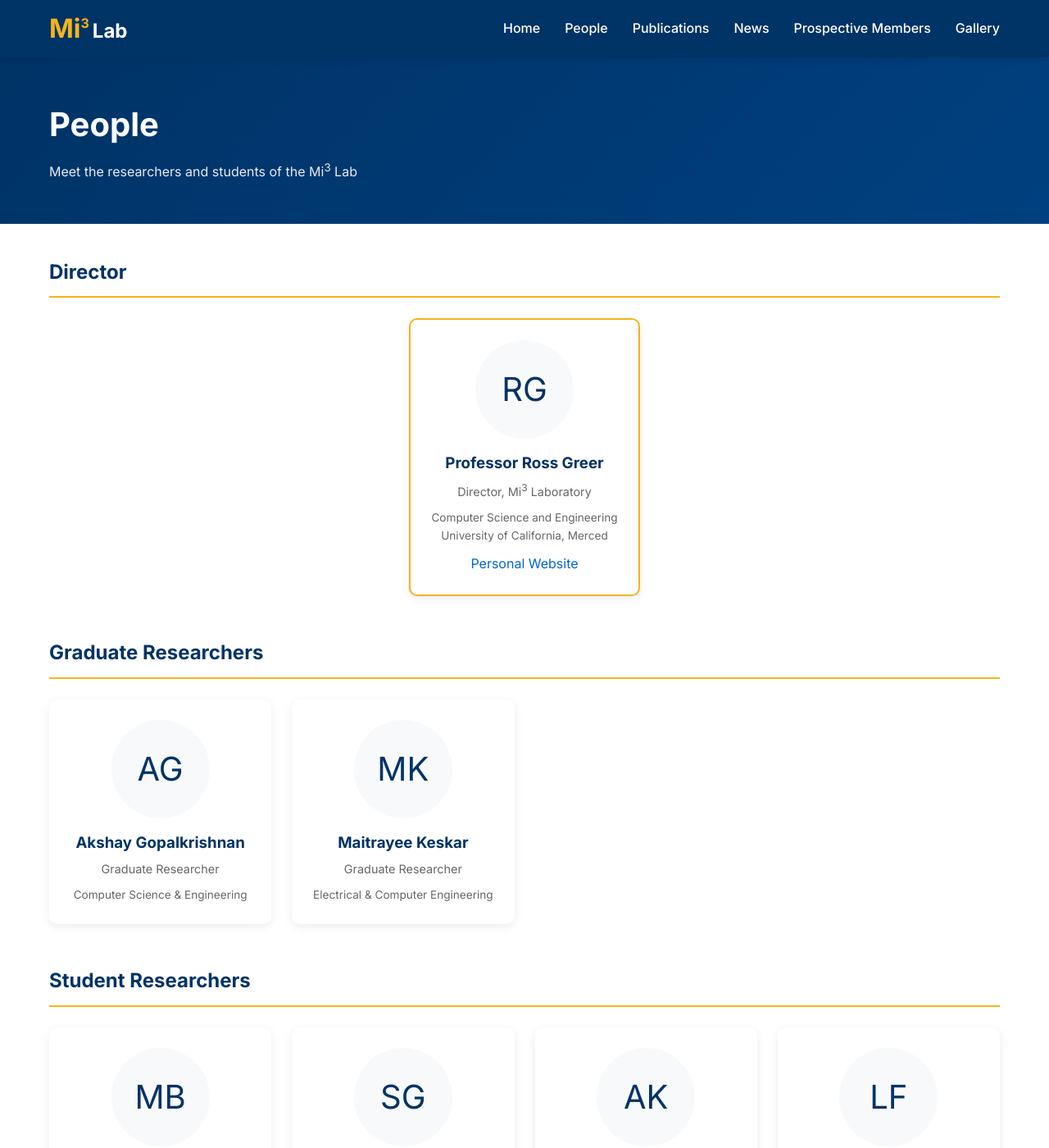
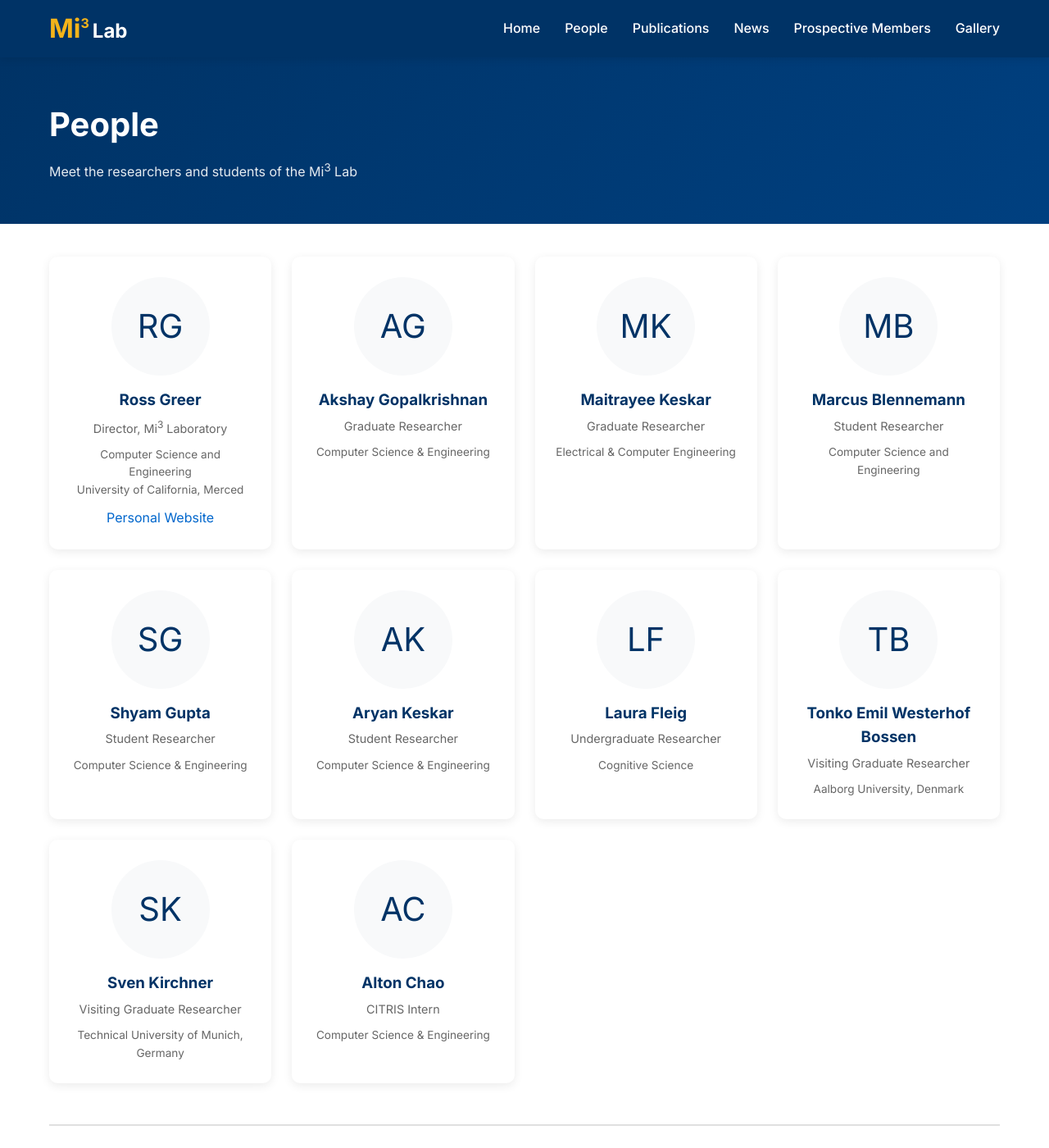
Before and after one commit to Mi3-Lab/mi3-lab.github.io, a Jekyll site: the page built from people.html, in a window 1280 px wide and 1400 px high. Shown: the whole window at 82% size. Built offline with Jekyll 4.4.1, drawn with Linux system fonts in a browser that asks for light colours; some of the changed text lies outside the part shown.

Commit message:
Restructure People page
- Remove hierarchical groupings (Director, Graduate, etc.)
- Display all members in flat grid layout
- Add Alumni section with list format
- Include placeholder alumni entries

```diff
--- a/assets/css/style.css
+++ b/assets/css/style.css
@@ -291,11 +291,8 @@ section:nth-child(even) {
   transform: translateY(-3px);
 }
 
-.person-card.director {
-  grid-column: 1 / -1;
-  max-width: 400px;
-  margin: 0 auto;
-  border: 2px solid var(--secondary-color);
+.people-grid.flat {
+  margin-bottom: 50px;
 }
 
 .person-avatar {
@@ -325,6 +322,60 @@ section:nth-child(even) {
 .person-card .affiliation {
   font-size: 0.85rem;
   color: var(--text-light);
+}
+
+/* Alumni Section */
+.alumni-section {
+  margin-top: 50px;
+  padding-top: 40px;
+  border-top: 2px solid var(--border-color);
+}
+
+.alumni-section h2 {
+  color: var(--primary-color);
+  margin-bottom: 25px;
+  font-size: 1.75rem;
+}
+
+.alumni-list {
+  list-style: none;
+  padding: 0;
+  margin: 0;
+}
+
+.alumni-list li {
+  padding: 15px 0;
+  border-bottom: 1px solid var(--border-color);
+  display: flex;
+  flex-wrap: wrap;
+  gap: 10px;
+  align-items: baseline;
+}
+
+.alumni-list li:last-child {
+  border-bottom: none;
+}
+
+.alumni-name {
+  font-weight: 600;
+  color: var(--primary-color);
+  min-width: 180px;
+}
+
+.alumni-details {
+  color: var(--text-light);
+  font-size: 0.95rem;
+}
+
+@media (max-width: 600px) {
+  .alumni-list li {
+    flex-direction: column;
+    gap: 5px;
+  }
+
+  .alumni-name {
+    min-width: auto;
+  }
 }
 
 /* Publications */
--- a/people.html
+++ b/people.html
@@ -11,88 +11,71 @@ title: People
 </div>
 
 <div class="container">
-  <div class="people-section">
-    <h2>Director</h2>
-    <div class="people-grid">
-      <div class="person-card director">
+  <div class="people-grid flat">
+    <div class="person-card">
       <div class="person-avatar">RG</div>
-        <h3>Professor Ross Greer</h3>
+      <h3>Ross Greer</h3>
       <p class="role">Director, Mi<sup>3</sup> Laboratory</p>
       <p class="affiliation">Computer Science and Engineering<br>University of California, Merced</p>
       <p style="margin-top: 10px;"><a href="https://www.rossgreer.com">Personal Website</a></p>
     </div>
-    </div>
-  </div>
 
-  <div class="people-section">
-    <h2>Graduate Researchers</h2>
-    <div class="people-grid">
     <div class="person-card">
       <div class="person-avatar">AG</div>
       <h3>Akshay Gopalkrishnan</h3>
       <p class="role">Graduate Researcher</p>
       <p class="affiliation">Computer Science & Engineering</p>
     </div>
+
     <div class="person-card">
       <div class="person-avatar">MK</div>
       <h3>Maitrayee Keskar</h3>
       <p class="role">Graduate Researcher</p>
       <p class="affiliation">Electrical & Computer Engineering</p>
     </div>
-    </div>
-  </div>
 
-  <div class="people-section">
-    <h2>Student Researchers</h2>
-    <div class="people-grid">
     <div class="person-card">
       <div class="person-avatar">MB</div>
       <h3>Marcus Blennemann</h3>
       <p class="role">Student Researcher</p>
       <p class="affiliation">Computer Science and Engineering</p>
     </div>
+
     <div class="person-card">
       <div class="person-avatar">SG</div>
       <h3>Shyam Gupta</h3>
       <p class="role">Student Researcher</p>
       <p class="affiliation">Computer Science & Engineering</p>
     </div>
+
     <div class="person-card">
       <div class="person-avatar">AK</div>
       <h3>Aryan Keskar</h3>
       <p class="role">Student Researcher</p>
       <p class="affiliation">Computer Science & Engineering</p>
     </div>
+
     <div class="person-card">
       <div class="person-avatar">LF</div>
       <h3>Laura Fleig</h3>
       <p class="role">Undergraduate Researcher</p>
       <p class="affiliation">Cognitive Science</p>
     </div>
-    </div>
-  </div>
 
-  <div class="people-section">
-    <h2>Visiting Researchers</h2>
-    <div class="people-grid">
     <div class="person-card">
       <div class="person-avatar">TB</div>
       <h3>Tonko Emil Westerhof Bossen</h3>
       <p class="role">Visiting Graduate Researcher</p>
       <p class="affiliation">Aalborg University, Denmark</p>
     </div>
+
     <div class="person-card">
       <div class="person-avatar">SK</div>
       <h3>Sven Kirchner</h3>
       <p class="role">Visiting Graduate Researcher</p>
       <p class="affiliation">Technical University of Munich, Germany</p>
     </div>
-    </div>
-  </div>
 
-  <div class="people-section">
-    <h2>Interns</h2>
-    <div class="people-grid">
     <div class="person-card">
       <div class="person-avatar">AC</div>
       <h3>Alton Chao</h3>
@@ -100,5 +83,22 @@ title: People
       <p class="affiliation">Computer Science & Engineering</p>
     </div>
   </div>
+
+  <div class="alumni-section">
+    <h2>Alumni</h2>
+    <ul class="alumni-list">
+      <li>
+        <span class="alumni-name">Jane Doe</span>
+        <span class="alumni-details">Former Graduate Researcher &rarr; Research Scientist at Waymo</span>
+      </li>
+      <li>
+        <span class="alumni-name">John Smith</span>
+        <span class="alumni-details">Former Undergraduate Researcher &rarr; PhD Student at Stanford University</span>
+      </li>
+      <li>
+        <span class="alumni-name">Alex Johnson</span>
+        <span class="alumni-details">Former Visiting Researcher &rarr; Assistant Professor at ETH Zurich</span>
+      </li>
+    </ul>
   </div>
 </div>
```
Also changed, not shown: 2 other files. Lines whose indentation alone changed are shown as unchanged.
